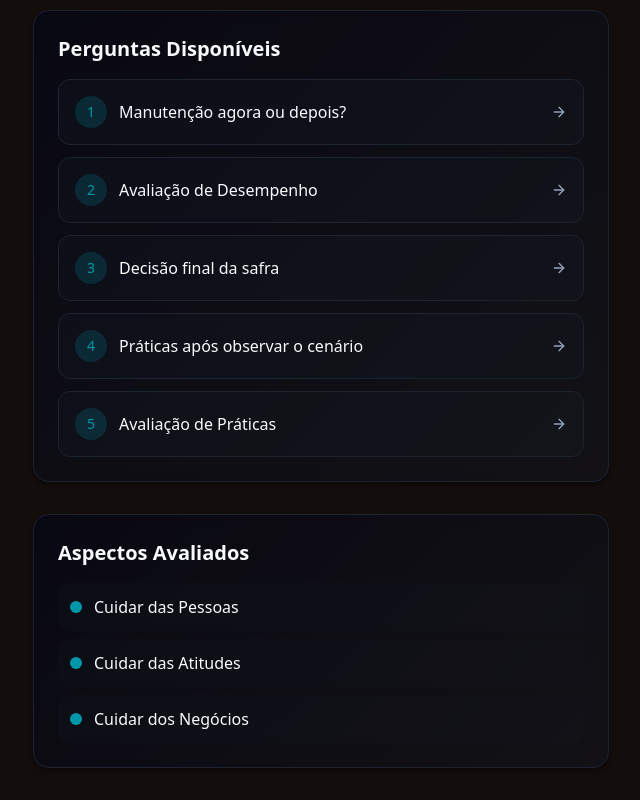
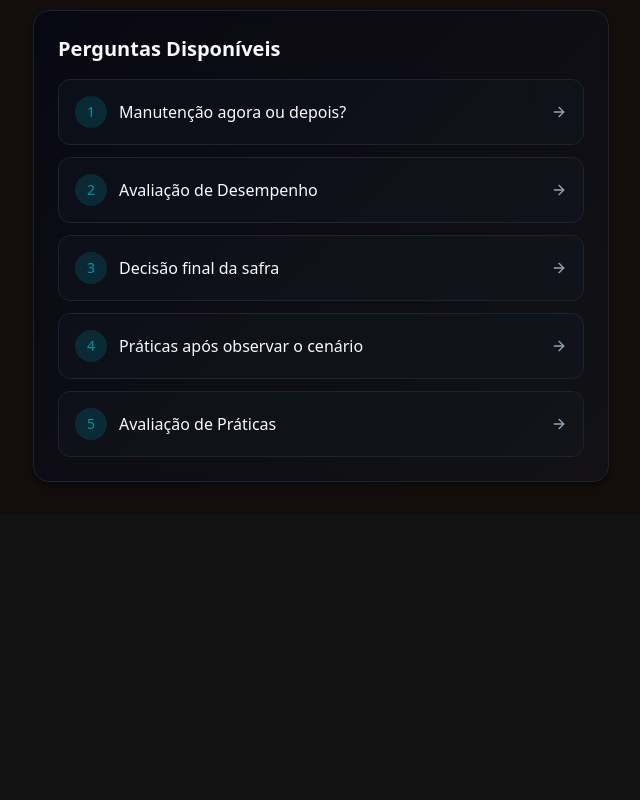
Before and after one commit to marcus848/acao-scenario-solver, a React (Vite) app: page /question/1 in a window 1280 px wide. Shown: the part 539-1339 px from the top of the page, without its empty margins (319-959 px from the left). After the commit the page ends 1053 px from the top, so only its background shows below. Built offline with nearby package versions, Linux system fonts and the light colour scheme.

Commit message:
remove aspects final

```diff
--- a/src/pages/Index.tsx
+++ b/src/pages/Index.tsx
@@ -131,22 +131,6 @@ const Index = () => {
           </div>
         </div>
 
-        {/* Aspects Info */}
-        <div className="max-w-xl mx-auto">
-          <div className="card-simulator p-6 space-y-4">
-            <h2 className="text-xl font-semibold text-foreground">
-              Aspectos Avaliados
-            </h2>
-            <div className="grid gap-2">
-              {CONFIG.aspects.map(({ key, label }) => (
-                <div key={key} className="flex items-center gap-3 p-3 bg-muted/20 rounded-lg">
-                  <div className="w-3 h-3 rounded-full bg-primary" />
-                  <span className="text-foreground">{label}</span>
-                </div>
-              ))}
-            </div>
-          </div>
-        </div>
       </main>
     </div>
   );
```
